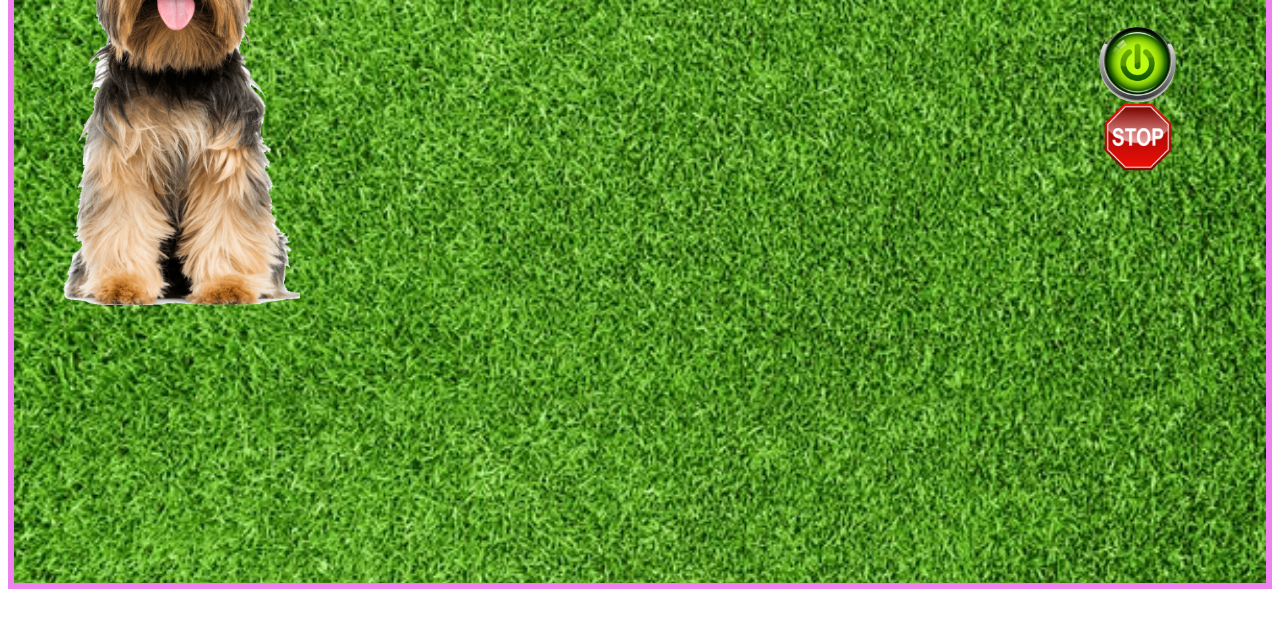
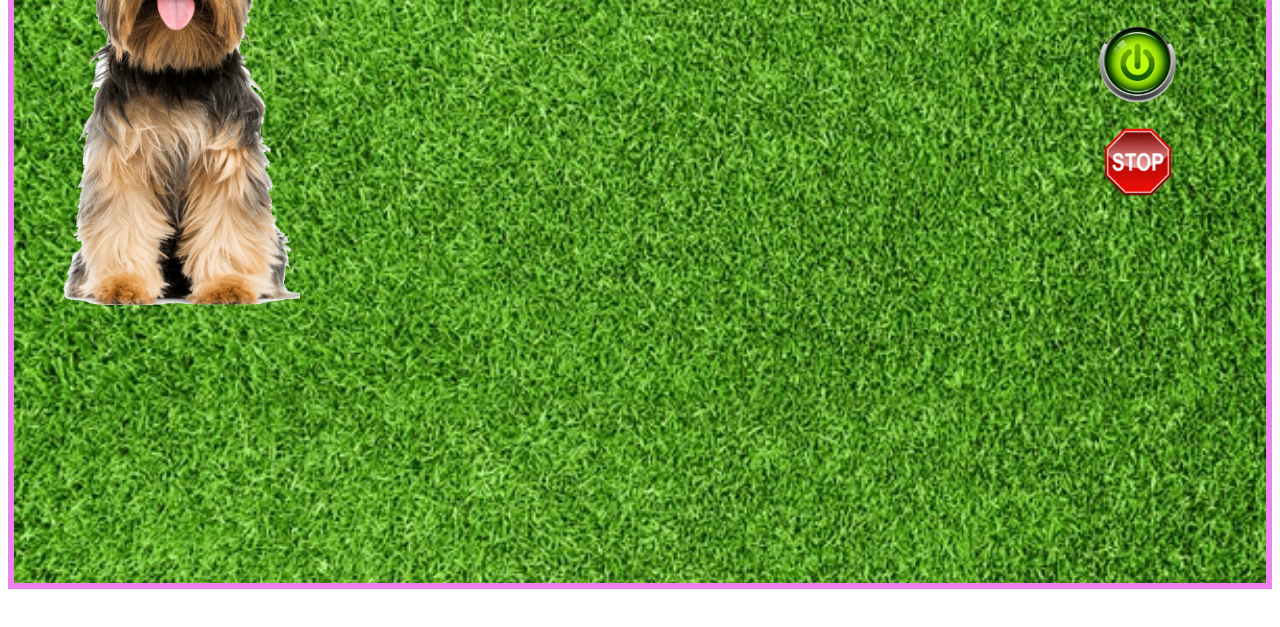
Before and after one commit to VladimirKoshovec/dog, a plain HTML site: page index.html in a window 1280 px wide. Shown: the part 153-780 px from the top of the page. Drawn offline with Linux system fonts and the light colour scheme.

Commit message:
Update style.css

```diff
--- a/style.css
+++ b/style.css
@@ -65,6 +65,7 @@
 }
 
 .data-stop{
+
     position: absolute;
     display: block;
 
@@ -72,7 +73,7 @@
     border-color:;
     border: none;
 
-    margin-top: 150px;
+    margin-top: 200px;
 
     cursor: pointer;
     color: red;
```
